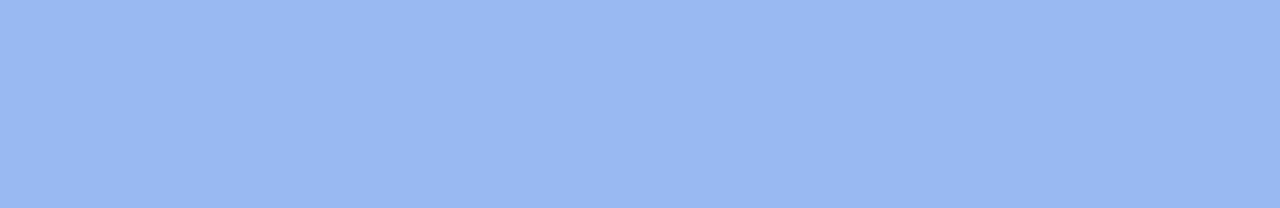
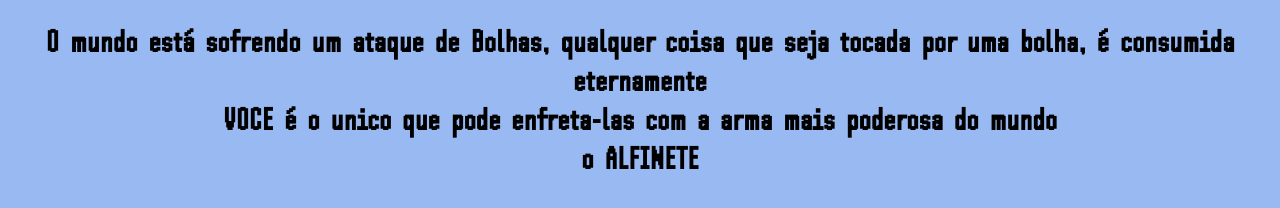
Before and after one commit to GGJ2025-Bubble-Kingdom/Bubble-Kingdom, a plain HTML site: page cena1.html in a window 1280 px wide. Drawn offline with Linux system fonts and the light colour scheme.

Commit message:
cena1 feita

```diff
--- a/cena1.html
+++ b/cena1.html
@@ -7,7 +7,7 @@
     <link rel="shortcut icon" href="Midias/favicon.ico" type="image/x-icon">
     <link rel="stylesheet" href="style.css">
 </head>
-<body>
-    <h1></h1>
-    </html>
-</body>
+    <body>
+    <h1>O mundo está sofrendo um ataque de Bolhas, qualquer coisa que seja tocada por uma bolha, é consumida eternamente <br> VOCE é o unico que pode enfreta-las com a arma mais poderosa do mundo <br> o <span id="alf">ALFINETE</span></h1>
+    </body>
+</html>
--- a/style.css
+++ b/style.css
@@ -17,6 +17,7 @@ Roxo:918EF4
 *{
     font-family: "PixelP",monospace;
     background-color: var(--azulC);
+    text-align: center;
 }
 :root{
     --azulC:#98B9F2 ;
```
